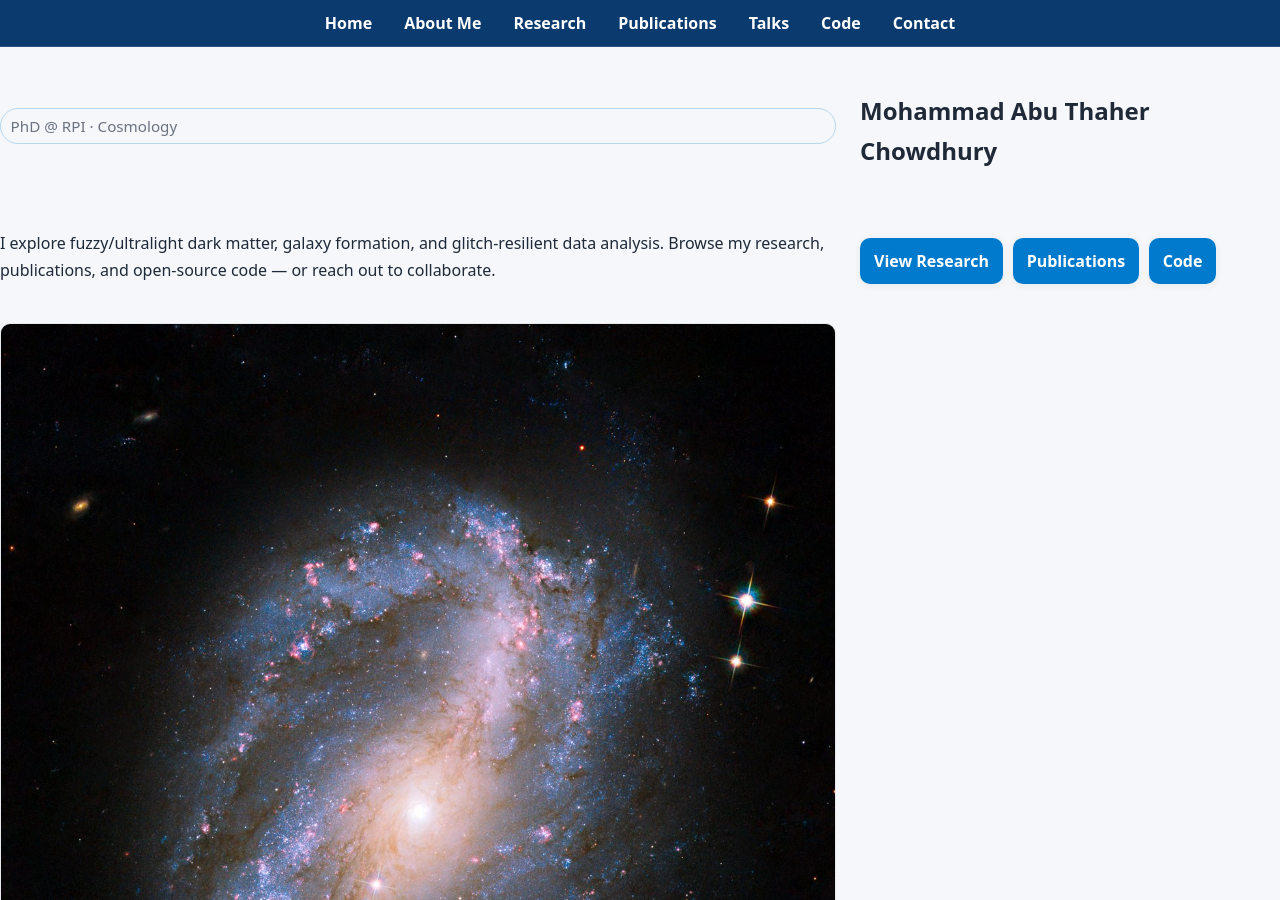
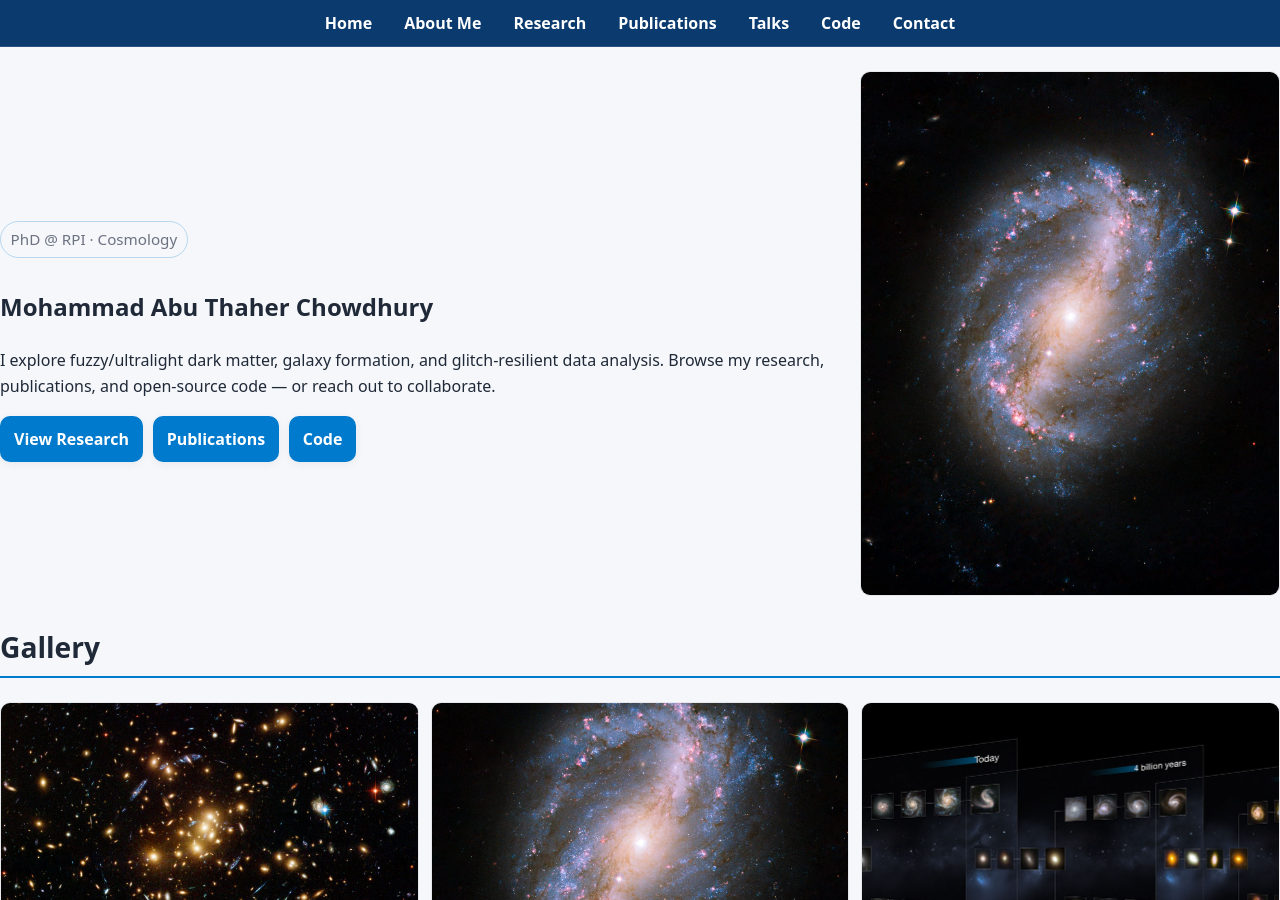
Before and after one commit to matc-thaher/website, a Jekyll site: the page built from index.md, in a window 1280 px wide and 900 px high. Built offline with Jekyll 4.4.1, drawn with Linux system fonts in a browser that asks for light colours.

Commit message:
Update index.md

```diff
--- a/index.md
+++ b/index.md
@@ -5,11 +5,11 @@ permalink: /
 show_header_phrase: false
 ---
 
-{::options parse_block_html="true" /}   <!-- <— this line is the key -->
+
 
 <section class="home-hero">
   <!-- Left column: enable Markdown parsing inside HTML -->
-
+  <div markdown="1">
   <span class="tagline-chip">PhD @ RPI · Cosmology</span>
 
   <h1>Mohammad Abu Thaher Chowdhury</h1>
@@ -21,7 +21,7 @@ show_header_phrase: false
     <a class="button" href="{{ '/publications/' | relative_url }}">Publications</a>
     <a class="button" href="{{ '/code/' | relative_url }}">Code</a>
   </div>
-
+  </div>
 
   <!-- Right column -->
   <div>
```
